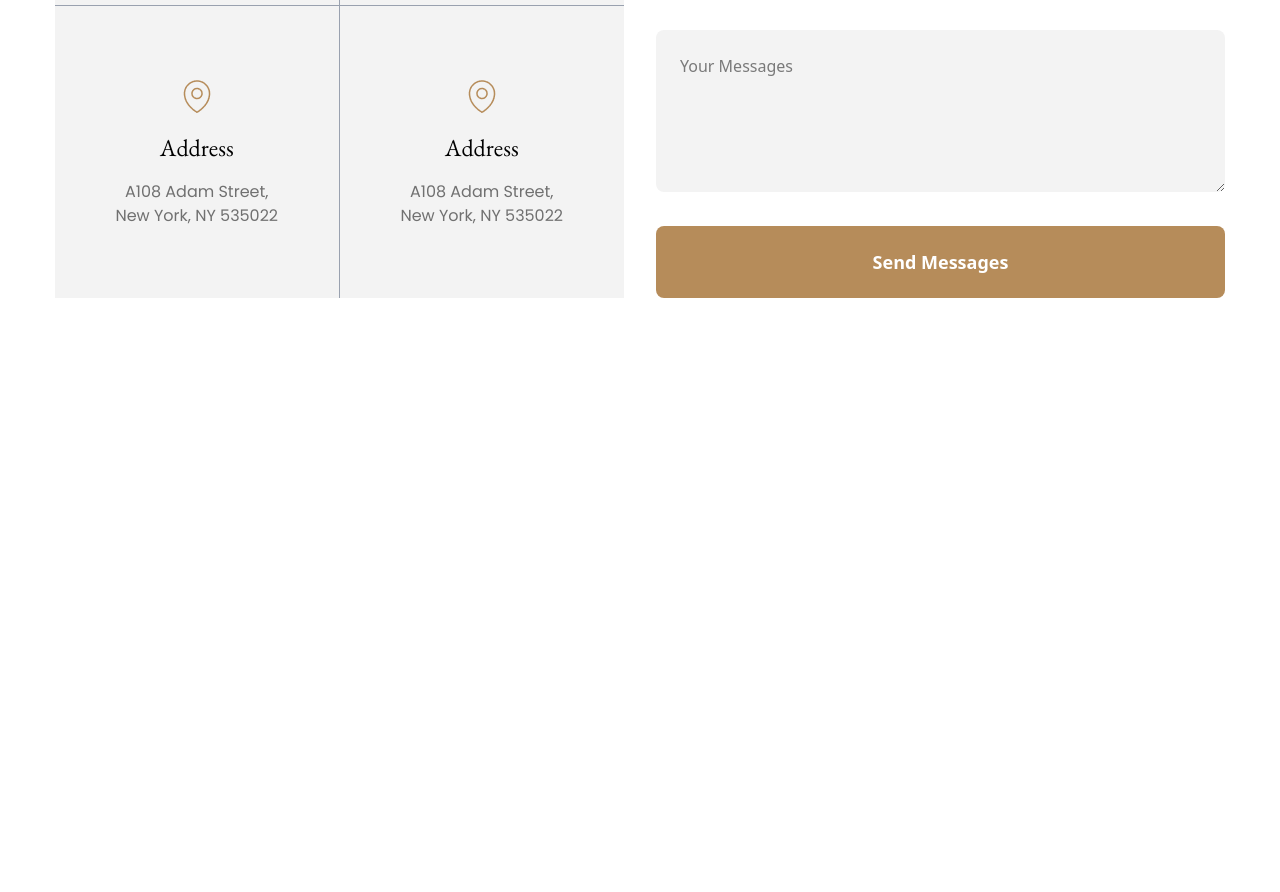
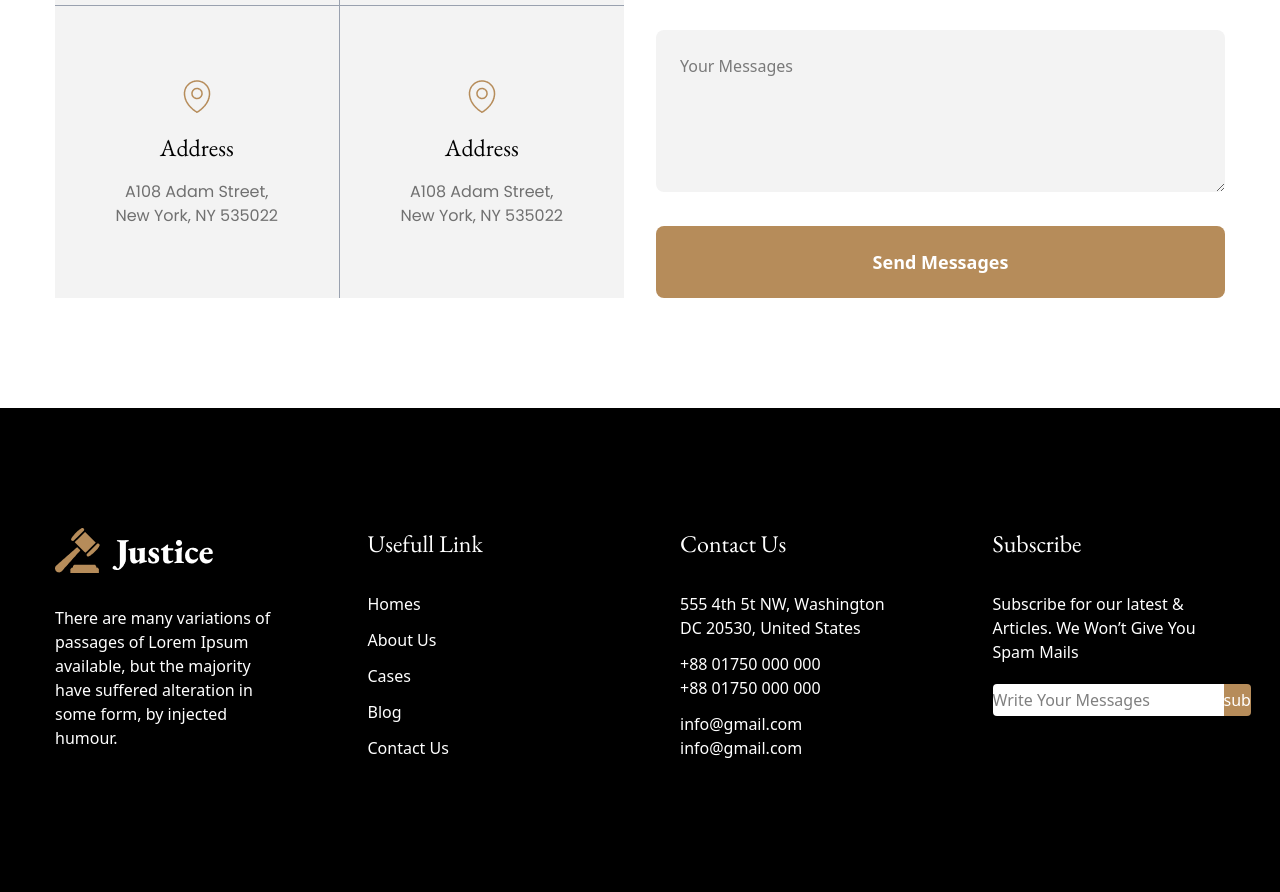
Before and after one commit to RHR-code/legal-solution, a plain HTML site: page index.html in a window 1280 px wide. Shown: the part 4545-5437 px from the top of the page. Before the commit the page ends 4843 px from the top, so only its background shows below. Drawn offline with nearby package versions, Linux system fonts and the light colour scheme.

Commit message:
footer section added

```diff
--- a/index.html
+++ b/index.html
@@ -378,6 +378,68 @@
         </div>
       </section>
     </main>
-    <footer></footer>
+    <footer class="w-full bg-black text-white mt-[110px]">
+      <section
+        class="grid md:grid-cols-2 lg:grid-cols-4 max-w-[1170px] mx-auto gap-20 py-[120px] md:mx-5 lg:mx-auto"
+      >
+        <div
+          class="flex flex-col items-center text-center px-5 md:px-0 md:items-start md:text-start"
+        >
+          <figure>
+            <img src="images/logo.png" alt="" />
+          </figure>
+          <p class="mt-8">
+            There are many variations of passages of Lorem Ipsum available, but
+            the majority have suffered alteration in some form, by injected
+            humour.
+          </p>
+        </div>
+        <div class="text-center md:text-start">
+          <h3 class="eb_garamond text-2xl font-extrabold">Usefull Link</h3>
+          <ul class="mt-8">
+            <li class="mb-3"><a href="">Homes</a></li>
+            <li class="mb-3"><a href="">About Us</a></li>
+            <li class="mb-3"><a href="">Cases</a></li>
+            <li class="mb-3"><a href="">Blog</a></li>
+            <li class="mb-3"><a href="">Contact Us</a></li>
+          </ul>
+        </div>
+        <div class="text-center md:text-start">
+          <h3 class="eb_garamond text-2xl font-extrabold">Contact Us</h3>
+          <ul class="mt-8">
+            <li class="mb-3">
+              555 4th 5t NW, Washington <br />
+              DC 20530, United States
+            </li>
+            <li class="mb-3">
+              +88 01750 000 000 <br />
+              +88 01750 000 000
+            </li>
+            <li class="mb-3">
+              info@gmail.com <br />
+              info@gmail.com
+            </li>
+          </ul>
+        </div>
+        <div class="text-center mx-5 md:text-start md:mx-0">
+          <h3 class="eb_garamond text-2xl font-extrabold">Subscribe</h3>
+          <p class="mt-8">
+            Subscribe for our latest & Articles. We Won’t Give You Spam Mails
+          </p>
+          <div class="flex flex-col gap-5 md:flex-row md:gap-0 mt-5">
+            <input
+              class="bg-white flex-[4] h-8 rounded-ss-sm rounded-bl-sm text-black"
+              type="email"
+              placeholder="Write Your Messages"
+            />
+            <input
+              class="bg-[#B68C5A] flex-[1] text-white rounded-tr-sm rounded-br-sm"
+              type="submit"
+              value="sub"
+            />
+          </div>
+        </div>
+      </section>
+    </footer>
   </body>
 </html>
```
